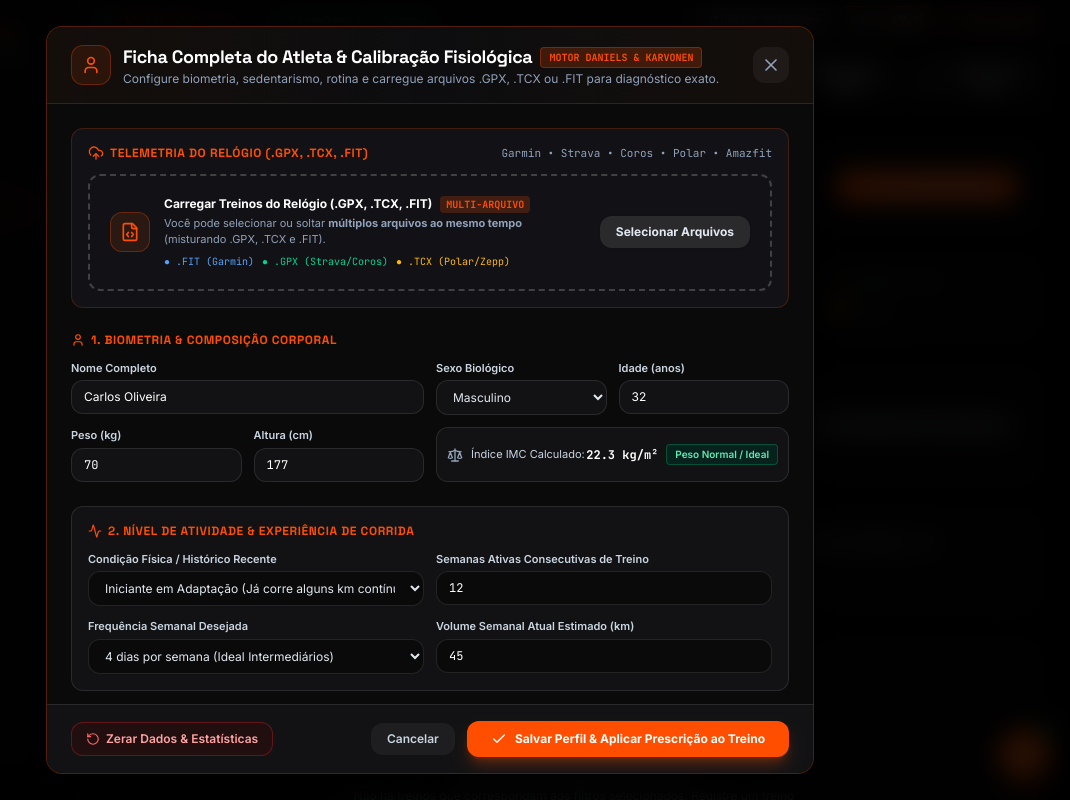
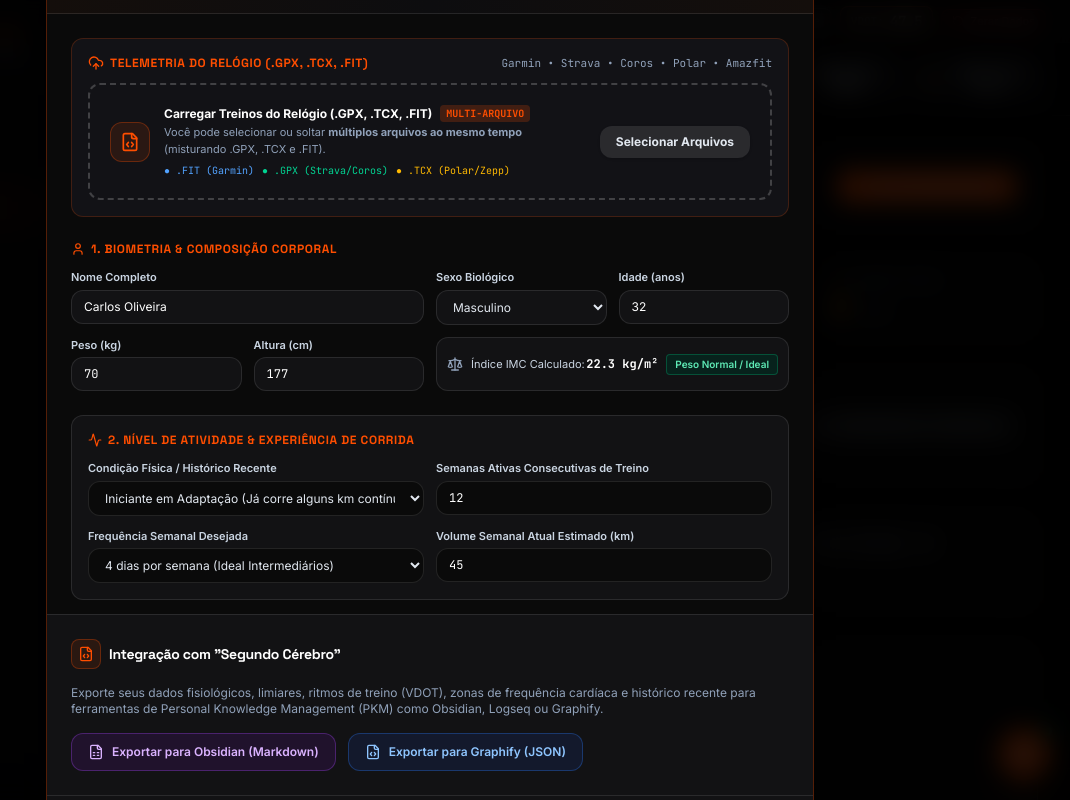
Before and after one commit to jotapelessa/runningPro, a React (Vite) app: page /atividades in a window 1280 px wide. Both pictures are taken after a click on the button "Carlos Oliveira". Shown: the top 800 px of the page, without its empty margins (210-1280 px from the left). Built offline with nearby package versions, Linux system fonts and the light colour scheme; a web font is replaced by a local one.

Commit message:
feat(pkm): add Obsidian/Graphify export for Segundo Cerebro

```diff
--- a/src/App.tsx
+++ b/src/App.tsx
@@ -493,6 +493,8 @@ export default function App() {
         isOpen={isAthleteModalOpen}
         onClose={() => setIsAthleteModalOpen(false)}
         runnerState={runnerState}
+        plan={plan}
+        activities={activities}
         onSave={handleUpdateRunnerState}
         onOpenResetModal={() => setIsResetModalOpen(true)}
       />
--- a/src/components/AthleteModal.tsx
+++ b/src/components/AthleteModal.tsx
@@ -26,10 +26,11 @@ import {
   FileSpreadsheet,
   CheckCheck
 } from 'lucide-react';
-import { RunnerState, RunnerLevel, DistanceType, ParsedWorkout, MultiWorkoutTelemetrySummary } from '../types';
+import { RunnerState, RunnerLevel, DistanceType, ParsedWorkout, MultiWorkoutTelemetrySummary, TrainingPlan, UserActivity } from '../types';
 import { calculateVDOT, calculateTrainingPaces } from '../lib/vdotCalculator';
 import { parseMultipleWorkoutFiles, aggregateWorkoutTelemetry } from '../lib/workoutParser';
 import { computeAthletePrescription } from '../lib/athletePrescriptionEngine';
+import { exportToObsidianMarkdown, exportToGraphifyJson } from '../lib/secondBrainExport';
 
 interface AthleteModalProps {
   isOpen: boolean;
@@ -38,6 +39,8 @@ interface AthleteModalProps {
   onSave: (updatedState: Partial<RunnerState>) => void;
   onOpenResetModal?: () => void;
   onWorkoutUploaded?: (workout: ParsedWorkout) => void;
+  plan?: TrainingPlan;
+  activities?: UserActivity[];
 }
 
 export const AthleteModal: React.FC<AthleteModalProps> = ({
@@ -47,6 +50,8 @@ export const AthleteModal: React.FC<AthleteModalProps> = ({
   onSave,
   onOpenResetModal,
   onWorkoutUploaded,
+  plan,
+  activities,
 }) => {
   if (!isOpen) return null;
 
@@ -119,6 +124,33 @@ export const AthleteModal: React.FC<AthleteModalProps> = ({
     } finally {
       setIsTestingIntervals(false);
     }
+  };
+
+  // PKM Export Handlers
+  const handleExportObsidian = () => {
+    if (!plan || !activities) return;
+    const md = exportToObsidianMarkdown(runnerState, plan, activities);
+    const blob = new Blob([md], { type: 'text/markdown;charset=utf-8;' });
+    const url = URL.createObjectURL(blob);
+    const link = document.createElement('a');
+    link.href = url;
+    link.setAttribute('download', `Athlete_${name.replace(/\s+/g, '_')}_${new Date().toISOString().split('T')[0]}.md`);
+    document.body.appendChild(link);
+    link.click();
+    document.body.removeChild(link);
+  };
+
+  const handleExportGraphify = () => {
+    if (!plan || !activities) return;
+    const json = exportToGraphifyJson(runnerState, plan, activities);
+    const blob = new Blob([json], { type: 'application/json;charset=utf-8;' });
+    const url = URL.createObjectURL(blob);
+    const link = document.createElement('a');
+    link.href = url;
+    link.setAttribute('download', `Athlete_${name.replace(/\s+/g, '_')}_Graphify.json`);
+    document.body.appendChild(link);
+    link.click();
+    document.body.removeChild(link);
   };
 
   // Process selected or dropped files (supports 1 or multiple files simultaneously)
@@ -949,7 +981,7 @@ export const AthleteModal: React.FC<AthleteModalProps> = ({
               </div>
               <div className="sm:col-span-2 flex items-center justify-between">
                 <span className="text-[10px] text-slate-400">
-                  Ao preencher a chave, você poderá sincronizar seus treinos do Zepp/Strava e calendário de planilhas.
+                  Ao preencher a chave, você poderá sincronizar seus treinos e o calendário de planilhas.
                 </span>
                 <button
                   type="button"
@@ -1110,6 +1142,42 @@ export const AthleteModal: React.FC<AthleteModalProps> = ({
           </div>
         </div>
 
+        {/* PKM / Segundo Cérebro Export */}
+        <div className="p-6 border-t border-white/10 bg-[#121214]">
+          <h3 className="text-sm font-bold text-white flex items-center gap-2 mb-4">
+            <span className="p-1.5 bg-[#FF4E00]/10 border border-[#FF4E00]/30 rounded-lg text-[#FF4E00]">
+              <FileCode className="w-4 h-4" />
+            </span>
+            Integração com "Segundo Cérebro"
+          </h3>
+          <p className="text-xs text-slate-400 mb-4">
+            Exporte seus dados fisiológicos, limiares, ritmos de treino (VDOT), zonas de frequência cardíaca e histórico recente para ferramentas de Personal Knowledge Management (PKM) como Obsidian, Logseq ou Graphify.
+          </p>
+          <div className="flex flex-wrap gap-3">
+            <button
+              id="btn-export-obsidian"
+              type="button"
+              onClick={handleExportObsidian}
+              disabled={!plan || !activities}
+              className="px-4 py-2.5 rounded-xl bg-purple-900/20 hover:bg-purple-900/40 border border-purple-500/30 text-purple-300 text-xs font-semibold flex items-center gap-2 transition-colors disabled:opacity-50 cursor-pointer"
+            >
+              <FileSpreadsheet className="w-4 h-4" />
+              <span>Exportar para Obsidian (Markdown)</span>
+            </button>
+
+            <button
+              id="btn-export-graphify"
+              type="button"
+              onClick={handleExportGraphify}
+              disabled={!plan || !activities}
+              className="px-4 py-2.5 rounded-xl bg-blue-900/20 hover:bg-blue-900/40 border border-blue-500/30 text-blue-300 text-xs font-semibold flex items-center gap-2 transition-colors disabled:opacity-50 cursor-pointer"
+            >
+              <FileCode className="w-4 h-4" />
+              <span>Exportar para Graphify (JSON)</span>
+            </button>
+          </div>
+        </div>
+
         {/* Modal Footer */}
         <div className="bg-[#121214] border-t border-white/10 px-6 py-4 flex flex-wrap items-center justify-between gap-3">
           {onOpenResetModal ? (
--- /dev/null
+++ b/src/lib/secondBrainExport.ts
@@ -0,0 +1,107 @@
+import { RunnerState, TrainingPlan, UserActivity } from '../types';
+
+/**
+ * Formats a runner's physiology and recent data into a Markdown string
+ * optimized for Obsidian / Logseq / Personal Knowledge Management systems.
+ */
+export function exportToObsidianMarkdown(
+  runner: RunnerState,
+  plan: TrainingPlan,
+  activities: UserActivity[]
+): string {
+  const dateStr = new Date().toISOString().split('T')[0];
+  let md = `---
+type: athlete-profile
+date: ${dateStr}
+vdot: ${runner.currentVdot}
+maxHr: ${runner.maxHr}
+restingHr: ${runner.restingHr}
+---
+
+# PaceLab Athlete Profile: ${runner.name}
+
+## Fisiologia Atual
+- **VDOT Atual:** ${runner.currentVdot}
+- **Frequência Cardíaca Máxima:** ${runner.maxHr} bpm
+- **Frequência Cardíaca de Repouso:** ${runner.restingHr} bpm
+- **Lactate Threshold Estimado:** ${runner.lactateThresholdHr} bpm
+
+## Ritmos de Treino (Paces)
+- **Fácil (E):** ${runner.paces.easy}
+- **Maratona (M):** ${runner.paces.marathon}
+- **Limiar (T):** ${runner.paces.threshold}
+- **Intervalado (I):** ${runner.paces.interval}
+- **Repetição (R):** ${runner.paces.repetition}
+
+## Zonas de Frequência Cardíaca (Karvonen)
+- **Z1 (Recuperação):** ${runner.hrZones.z1.min}-${runner.hrZones.z1.max} bpm
+- **Z2 (Base/Aeróbico):** ${runner.hrZones.z2.min}-${runner.hrZones.z2.max} bpm
+- **Z3 (Tempo/Sub-Limiar):** ${runner.hrZones.z3.min}-${runner.hrZones.z3.max} bpm
+- **Z4 (Limiar/VO2):** ${runner.hrZones.z4.min}-${runner.hrZones.z4.max} bpm
+- **Z5 (Anaeróbico):** ${runner.hrZones.z5.min}-${runner.hrZones.z5.max} bpm
+
+## Histórico Recente de Atividades (${activities.length} treinos)
+`;
+
+  const recentActivities = [...activities].sort((a, b) =>
+    new Date(b.startDateLocal).getTime() - new Date(a.startDateLocal).getTime()
+  ).slice(0, 10); // Last 10
+
+  for (const act of recentActivities) {
+    const actDate = new Date(act.startDateLocal).toLocaleDateString();
+    const distanceKm = (act.distance / 1000).toFixed(2);
+    md += `- **[[${actDate}]]**: ${act.name} | ${distanceKm}km | ${act.movingTime}s | HR Médio: ${act.averageHeartrate || 'N/A'}\n`;
+  }
+
+  md += `\n## Plano Atual: ${plan.goalRace}
+- **Data da Prova:** ${plan.raceDate}
+- **Meta:** ${plan.targetPace} min/km
+`;
+
+  return md;
+}
+
+/**
+ * Formats data into a structured JSON for Graphify or API consumption.
+ */
+export function exportToGraphifyJson(
+  runner: RunnerState,
+  plan: TrainingPlan,
+  activities: UserActivity[]
+): string {
+  const payload = {
+    metadata: {
+      exportedAt: new Date().toISOString(),
+      version: "3.6",
+      source: "PaceLab VDOT",
+    },
+    athlete: {
+      name: runner.name,
+      vdot: runner.currentVdot,
+      heartRate: {
+        max: runner.maxHr,
+        resting: runner.restingHr,
+        threshold: runner.lactateThresholdHr
+      },
+      paces: runner.paces,
+      zones: runner.hrZones
+    },
+    plan: {
+      goalRace: plan.goalRace,
+      date: plan.raceDate,
+      targetPace: plan.targetPace,
+    },
+    activities: activities.map(a => ({
+      id: a.id,
+      name: a.name,
+      date: a.startDateLocal,
+      distanceMeters: a.distance,
+      durationSeconds: a.movingTime,
+      avgHr: a.averageHeartrate,
+      maxHr: a.maxHeartrate,
+      vdotEstimate: a.estimatedVdot
+    }))
+  };
+
+  return JSON.stringify(payload, null, 2);
+}
--- a/vite.config.ts
+++ b/vite.config.ts
@@ -8,7 +8,7 @@ export default defineConfig(() => {
     plugins: [react(), tailwindcss()],
     resolve: {
       alias: {
-        '@': path.resolve(__dirname, '.'),
+        '@': path.resolve(import.meta.dirname, '.'),
       },
     },
     server: {
```
